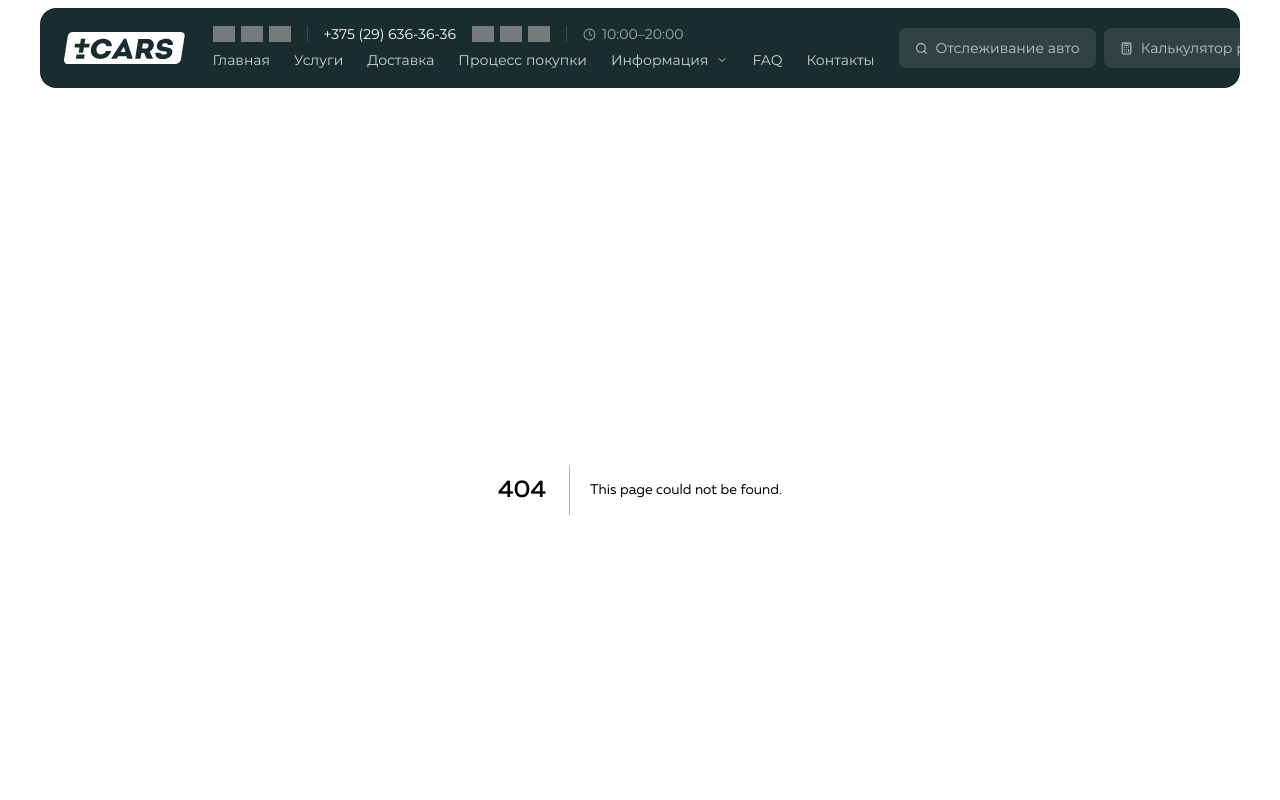
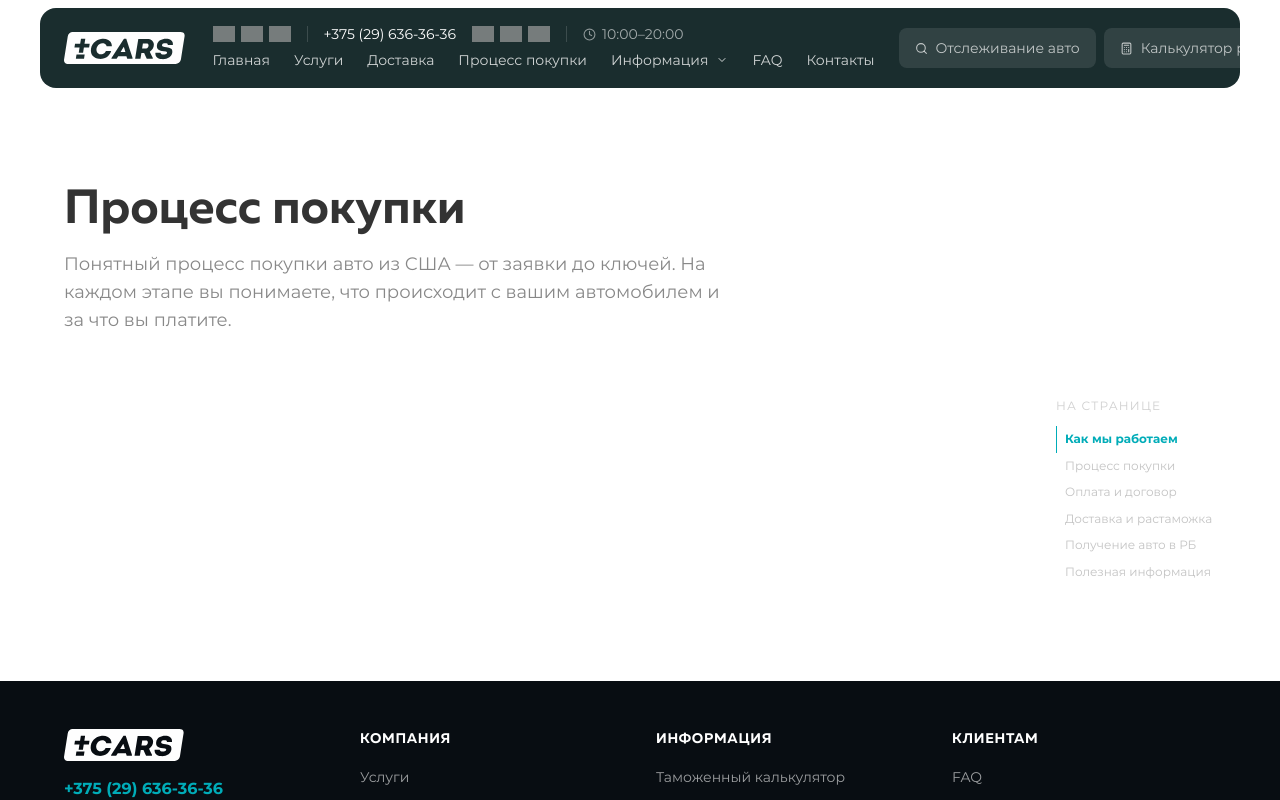
Before and after one commit to idzvilla/pmcars, a Next.js app: page /protsess in a window 1280 px wide. Before the commit this address had no page. Shown: the top 800 px of the page. Built offline with nearby package versions, Linux system fonts and the light colour scheme; grey boxes are pictures that could not be loaded.

Commit message:
feat: protsess page skeleton with layout and IntersectionObserver

```diff
--- /dev/null
+++ b/src/app/protsess/ProtsessPageClient.tsx
@@ -0,0 +1,82 @@
+'use client'
+import { useEffect, useState } from 'react'
+import Link from 'next/link'
+
+const SECTIONS = [
+  { id: 'kak-my-rabotaem', label: 'Как мы работаем' },
+  { id: 'protsess', label: 'Процесс покупки' },
+  { id: 'oplata', label: 'Оплата и договор' },
+  { id: 'dostavka', label: 'Доставка и растаможка' },
+  { id: 'poluchenie', label: 'Получение авто в РБ' },
+  { id: 'info', label: 'Полезная информация' },
+]
+
+export default function ProtsessPageClient() {
+  const [activeSection, setActiveSection] = useState('kak-my-rabotaem')
+
+  useEffect(() => {
+    const observers: IntersectionObserver[] = []
+
+    SECTIONS.forEach(({ id }) => {
+      const el = document.getElementById(id)
+      if (!el) return
+      const obs = new IntersectionObserver(
+        ([entry]) => {
+          if (entry.isIntersecting) setActiveSection(id)
+        },
+        { threshold: 0.3 }
+      )
+      obs.observe(el)
+      observers.push(obs)
+    })
+
+    return () => observers.forEach((obs) => obs.disconnect())
+  }, [])
+
+  return (
+    <div className="py-16 md:py-24">
+      <div className="max-w-[1200px] mx-auto px-4 xl:px-6">
+        {/* Page header */}
+        <h1 className="font-muller font-bold text-4xl md:text-5xl text-body mb-4">
+          Процесс покупки
+        </h1>
+        <p className="text-muted font-montserrat text-lg max-w-2xl mb-14 md:mb-16">
+          Понятный процесс покупки авто из США — от заявки до ключей. На каждом этапе вы
+          понимаете, что происходит с вашим автомобилем и за что вы платите.
+        </p>
+
+        {/* Two-column layout */}
+        <div className="flex gap-16 items-start">
+
+          {/* Main content */}
+          <div className="flex-1 min-w-0">
+            {/* Sections will be added here in subsequent tasks */}
+          </div>
+
+          {/* Right sidebar — desktop only */}
+          <aside className="hidden xl:block w-[160px] flex-shrink-0 sticky top-24">
+            <p className="text-xs uppercase tracking-widest text-muted/40 font-montserrat mb-3">
+              На странице
+            </p>
+            <nav className="flex flex-col">
+              {SECTIONS.map(({ id, label }) => (
+                <a
+                  key={id}
+                  href={`#${id}`}
+                  className={`py-[5px] pl-2 text-xs font-montserrat leading-snug transition-colors border-l-[1.5px] ${
+                    activeSection === id
+                      ? 'text-primary font-semibold border-primary'
+                      : 'text-muted/50 border-transparent hover:text-muted'
+                  }`}
+                >
+                  {label}
+                </a>
+              ))}
+            </nav>
+          </aside>
+
+        </div>
+      </div>
+    </div>
+  )
+}
--- /dev/null
+++ b/src/app/protsess/page.tsx
@@ -0,0 +1,11 @@
+import type { Metadata } from 'next'
+import ProtsessPageClient from './ProtsessPageClient'
+
+export const metadata: Metadata = {
+  title: 'Процесс покупки авто из США | pmcars.by',
+  description: 'Полный процесс покупки автомобиля из США в Беларусь: от заявки и подбора до таможни и получения. Прозрачно, пошагово, без скрытых платежей.',
+}
+
+export default function ProtsessPage() {
+  return <ProtsessPageClient />
+}
```
Also changed, not shown: 1 other file (tests, documents, lock files or other folders).
